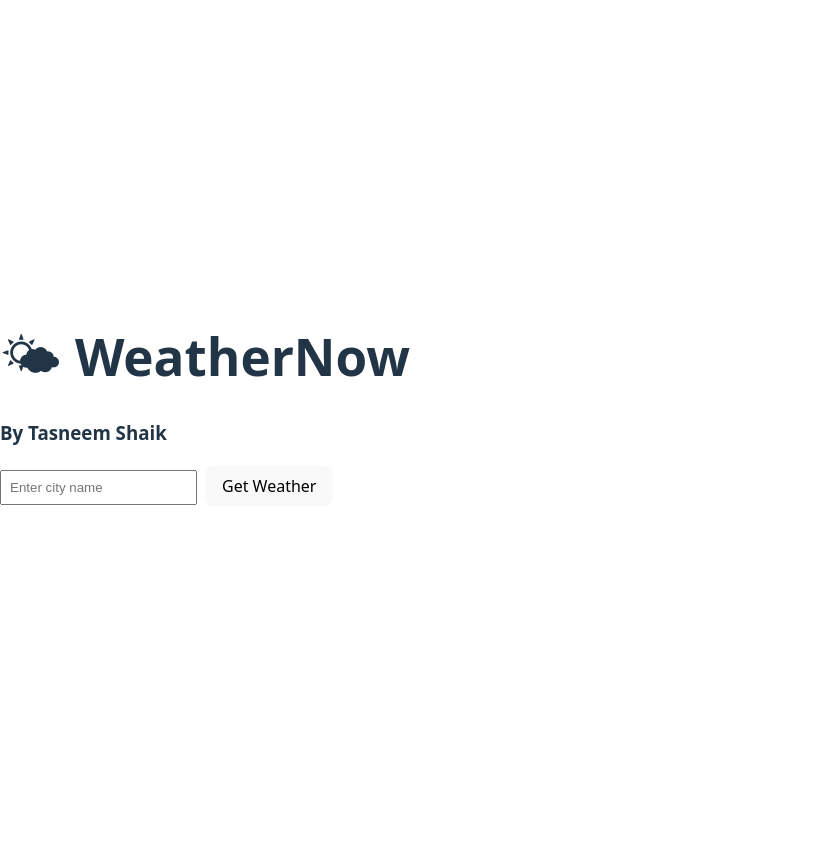
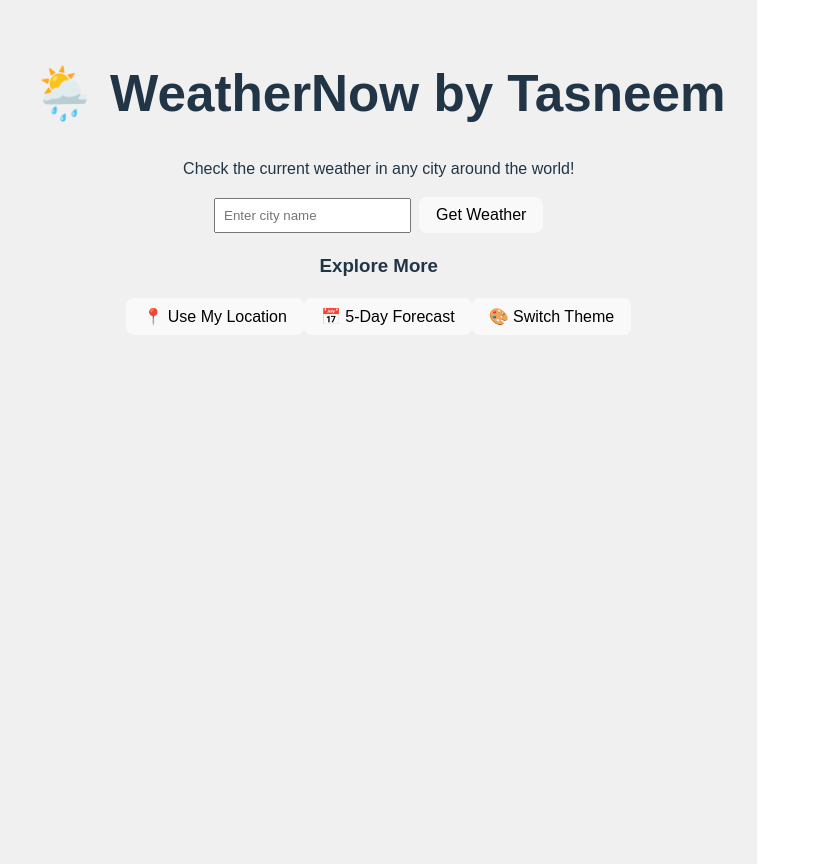
Before and after one commit to tasneemshaik-collab/weather-now, a React (Vite) app: page / in a window 1280 px wide. Shown: the whole page, without its empty margins (0-820 px from the left). Before the commit the page ends 800 px from the top, so only its background shows below. Built offline with nearby package versions, Linux system fonts and the light colour scheme.

Commit message:
Final layout with styles and extra buttons

```diff
--- a/src/App.jsx
+++ b/src/App.jsx
@@ -6,34 +6,33 @@
   const [weather, setWeather] = useState(null);
 
   const getWeather = async () => {
-    if (!city) return;
+    if (!city) return alert('Please enter a city name');
+
     try {
-      const apiKey = import.meta.env.VITE_API_KEY;
+      const response = await fetch(
+        `https://api.openweathermap.org/data/2.5/weather?q=${city}&appid=${import.meta.env.VITE_API_KEY}&units=metric`
+      );
 
-      // ✅ Debug: log the full URL
-      console.log(`https://api.openweathermap.org/data/2.5/weather?q=${city}&appid=${apiKey}&units=metric`);
-
-      const response = await fetch(
-        `https://api.openweathermap.org/data/2.5/weather?q=${city}&appid=${apiKey}&units=metric`
-      );
       const data = await response.json();
 
       if (response.ok) {
         setWeather(data);
       } else {
-        alert(data.message || 'City not found!');
+        alert(data.message);
         setWeather(null);
       }
     } catch (error) {
       console.error('Error fetching weather:', error);
-      alert('Somethissng went wrong!');
+      alert('Something went wrong!');
     }
   };
 
   return (
-    <div className="App">
-      <h1>🌤 WeatherNow</h1>
-      <h3> By Tasneem Shaik</h3>
+    <div className="app">
+      <h1>🌦️ WeatherNow by Tasneem</h1>
+      <p>Check the current weather in any city around the world!</p>
+
+      {/* Input for city */}
       <input
         type="text"
         placeholder="Enter city name"
@@ -42,13 +41,24 @@
       />
       <button onClick={getWeather}>Get Weather</button>
 
+      {/* Weather info display */}
       {weather && (
         <div className="weather-info">
           <h2>{weather.name}, {weather.sys.country}</h2>
-          <p>Temperature: {weather.main.temp} °C</p>
-          <p>Condition: {weather.weather[0].description}</p>
+          <p>🌡️ Temperature: {weather.main.temp}°C</p>
+          <p>☁️ Condition: {weather.weather[0].description}</p>
+          <p>💨 Wind: {weather.wind.speed} m/s</p>
+          <p>💧 Humidity: {weather.main.humidity}%</p>
         </div>
       )}
+
+      {/* Extra buttons for fun */}
+      <div className="extra-buttons">
+        <h3>Explore More</h3>
+        <button onClick={() => alert("📍 Location feature coming soon!")}>📍 Use My Location</button>
+        <button onClick={() => alert("📅 Forecast feature coming soon!")}>📅 5-Day Forecast</button>
+        <button onClick={() => alert("🎨 Theme switcher coming soon!")}>🎨 Switch Theme</button>
+      </div>
     </div>
   );
 }
```
